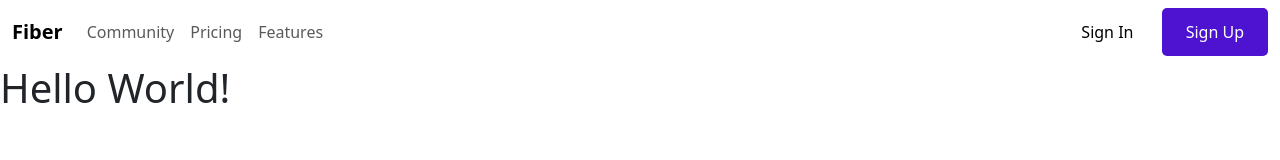
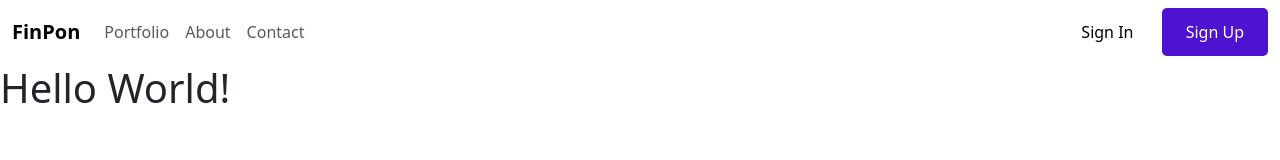
Before and after one commit to FinPon/portfolio, a plain HTML site: page index.html in a window 1280 px wide. Drawn offline with Linux system fonts and the light colour scheme.

Commit message:
Update index.html
li tags text changed

```diff
--- a/index.html
+++ b/index.html
@@ -19,13 +19,13 @@
         <![endif]-->
         <nav class='navbar navbar-expand-sm '>
             <div class='container-fluid'>
-                <a href='#' class='navbar-brand'>Fiber</a>
+                <a href='#' class='navbar-brand'>FinPon</a>
                 <button type="button" data-bs-toggle="collapse" data-bs-target="#navbar-menu" class="navbar-toggler"><span class='navbar-toggler-icon'></span></button>
                 <div class='collapse navbar-collapse' id='navbar-menu'>
                     <ul class='navbar-nav'>
-                        <li><a href='#' class='nav-link'>Community</a></li>
-                        <li><a href='#' class='nav-link'>Pricing</a></li>
-                        <li><a href='#' class='nav-link'>Features</a></li>
+                        <li><a href='#' class='nav-link'>Portfolio</a></li>
+                        <li><a href='#' class='nav-link'>About</a></li>
+                        <li><a href='#' class='nav-link'>Contact</a></li>
                     </ul>
                     <div class="cta ms-auto">
                         <button class="cta__secondary">Sign In</button>
```
